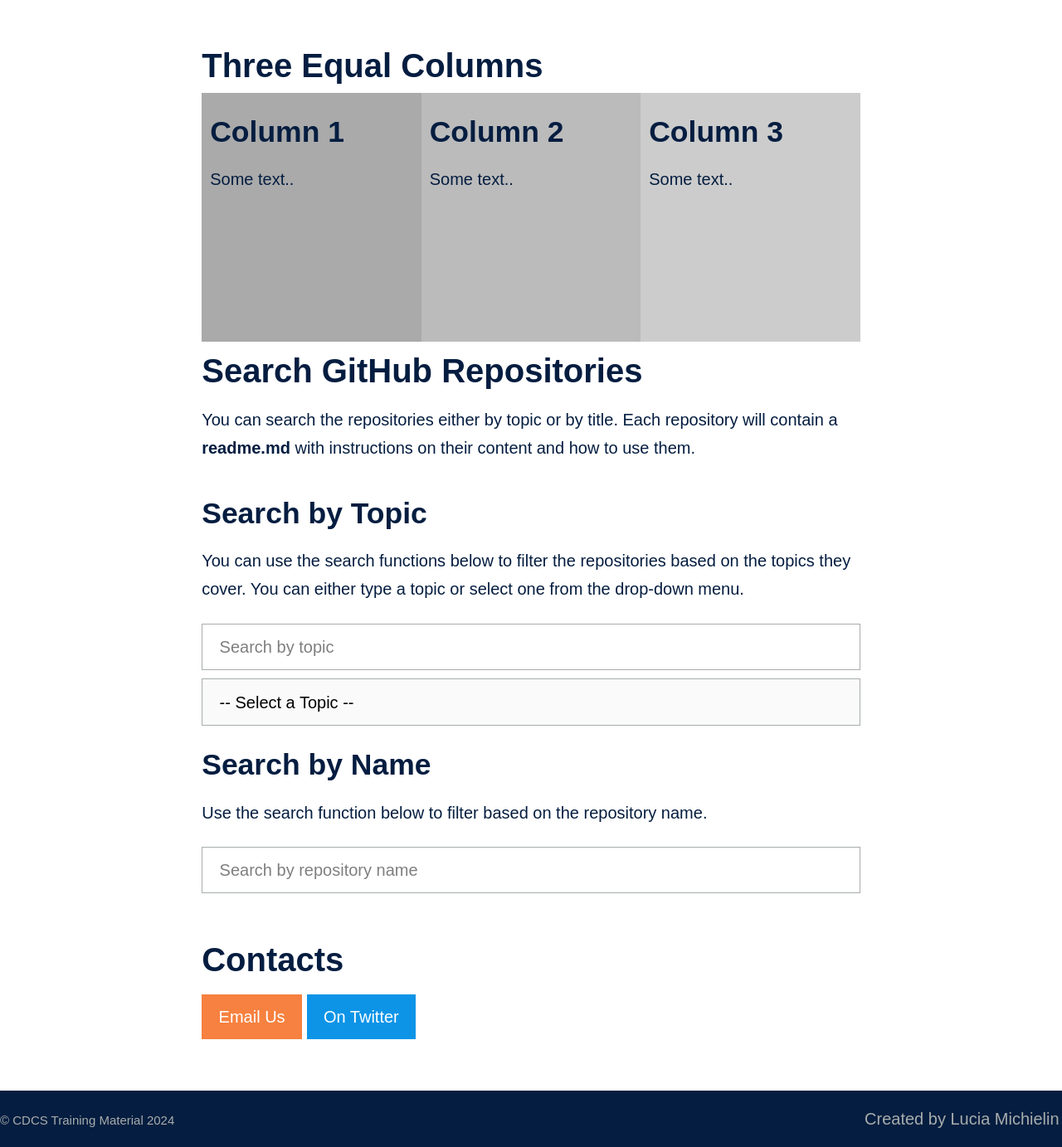
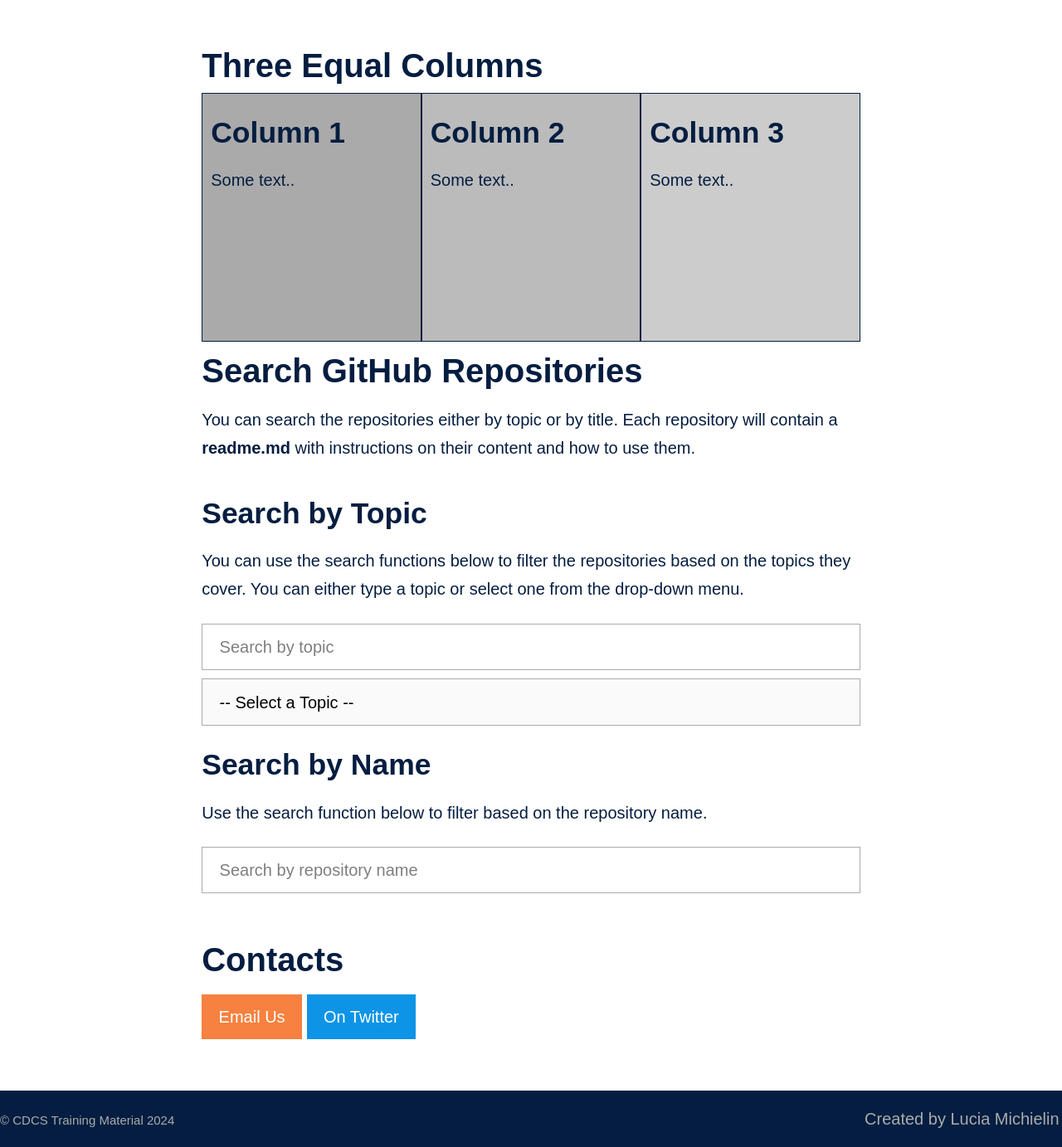
Before and after one commit to DCS-training/DCS-training.github.io, a Jekyll site: the page built from index.md, in a window 1280 px wide. Shown: the part 390-1773 px from the top of the page at 83% size. Built offline with Jekyll 4.4.1, drawn with Linux system fonts in a browser that asks for light colours; comment, search, counter and statistics services are not loaded.

Commit message:
Change layout columns

```diff
--- a/_sass/_theme.scss
+++ b/_sass/_theme.scss
@@ -57,6 +57,49 @@
     @include justify-content(center);
   }
 }
+
+* {
+  box-sizing: border-box;
+}
+
+// Structural elements
+body {
+  background: $backgroundColour;
+  color: $bodyColour;
+  height: 100%;
+  display: flex;
+  @include flex-direction(column);
+  overflow-x: hidden;
+}
+
+// Container styles
+.container {
+  width: 100%;
+  max-width: 2000px;
+  margin: 0 auto;
+}
+
+// Column layout
+.column {
+  float: left;
+  width: 33.33%;
+  padding: 10px;
+  height: 300px; // Should be removed. Only for demonstration
+  border: 1px solid #041d40; // Add black border
+  background-color: transparent; // Ensure no background color
+}
+
+// Clear floats after the columns
+.row {
+  &:after {
+    content: "";
+    display: table;
+    clear: both;
+  }
+}
+
+// Other styles...
+
 
 .logo {
   display: inline-block;
--- a/index.md
+++ b/index.md
@@ -12,24 +12,6 @@
     <title>Repository Search</title>
     <script src="https://cdnjs.cloudflare.com/ajax/libs/lunr.js/2.3.8/lunr.min.js"></script>
     <meta name="viewport" content="width=device-width, initial-scale=1">
-    <style>
-    * {
-        box-sizing: border-box;
-        }
-    /* Create three equal columns that floats next to each other */
-  .column {
-  float: left;
-  width: 33.33%;
-  padding: 10px;
-  height: 300px; /* Should be removed. Only for demonstration */
-}
-/* Clear floats after the columns */
-.row:after {
-  content: "";
-  display: table;
-  clear: both;
-}
-</style>
 </head>
 <body>
     <h1>Three Equal Columns</h1>
```
